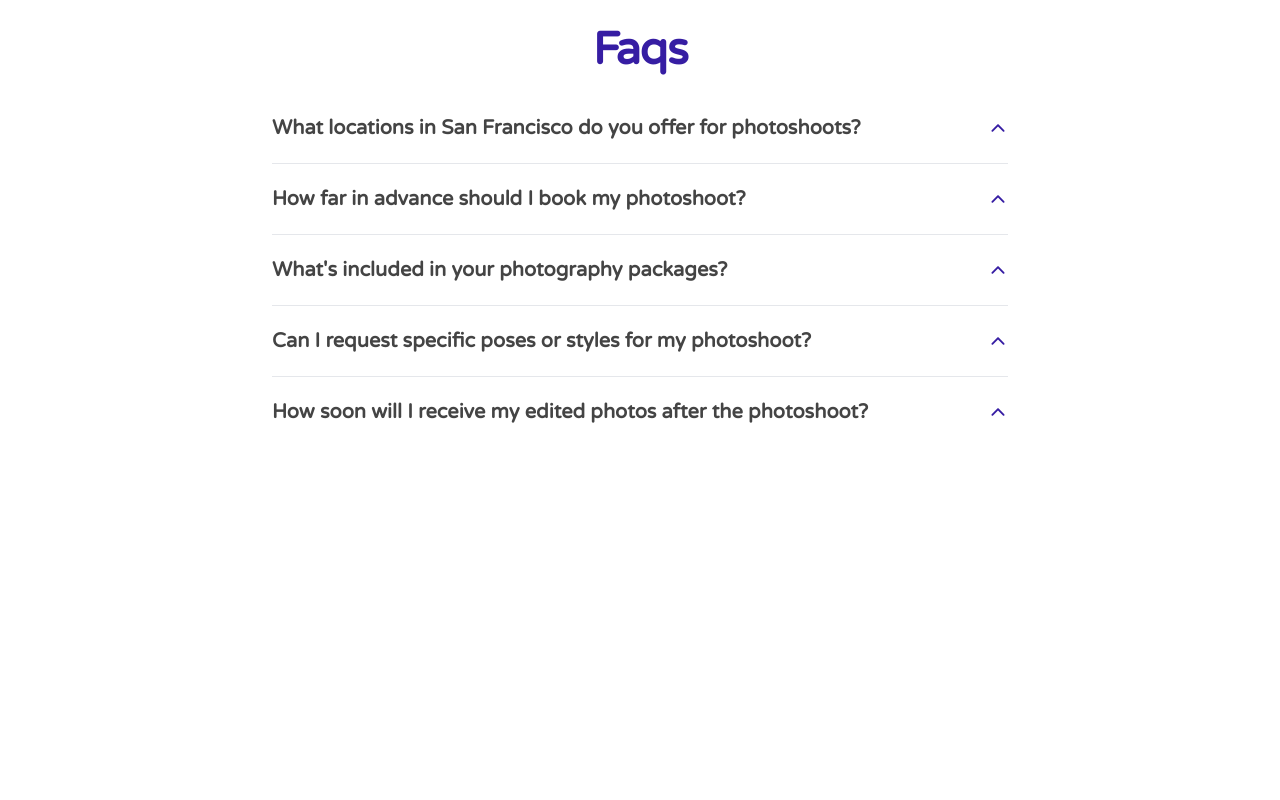
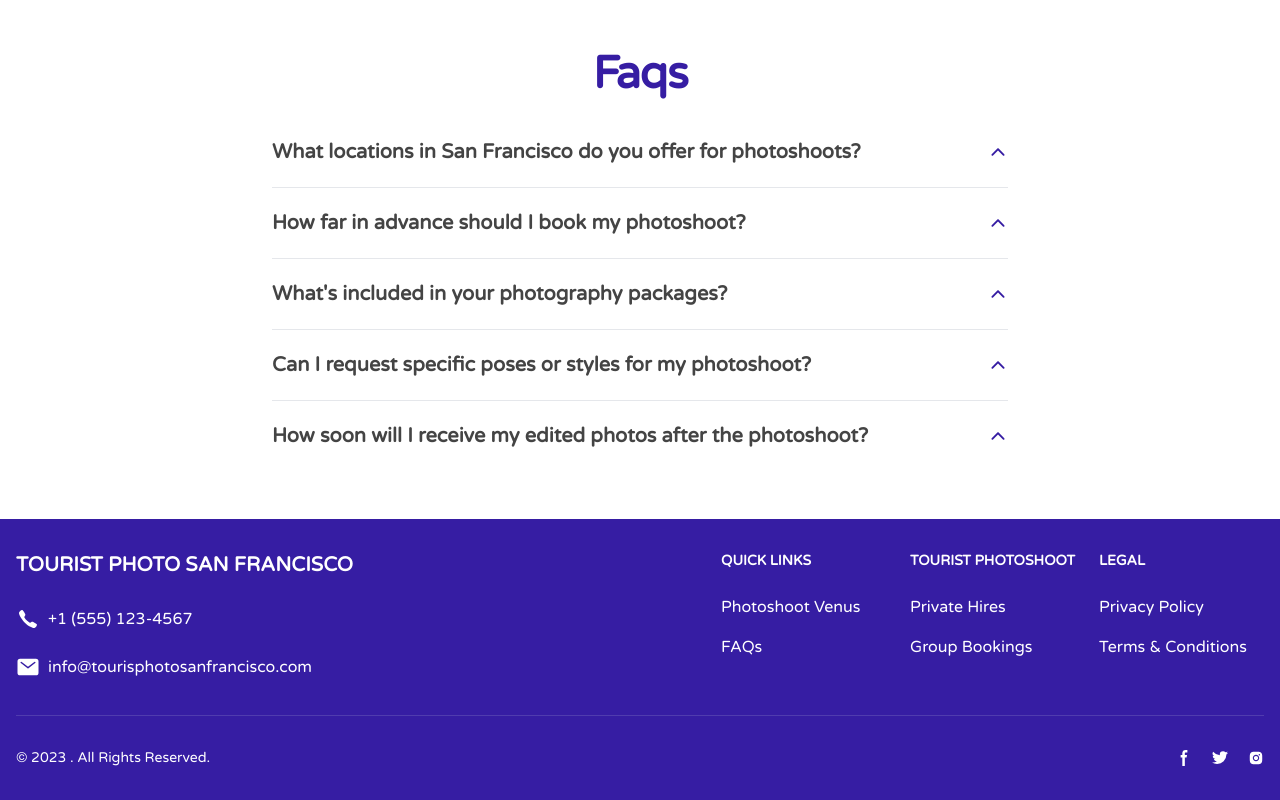
Before and after one commit to focus110/photoshoots-for-tourist, a React (Create React App) app: page / in a window 1280 px wide. Shown: the part 1666-2466 px from the top of the page. Before the commit the page ends 2161 px from the top, so only its background shows below. Built offline with nearby package versions, Linux system fonts and the light colour scheme.

Commit message:
added mobile menu, and change faq animation to height: auto

```diff
--- a/src/App.js
+++ b/src/App.js
@@ -1,34 +1,24 @@
 import "./App.css";
 import Banner from "./components/Banner";
-import ContentMenu from "./components/ContentMenu";
-import Features from "./components/Features";
 import Menu from "./components/Menu";
 import Navbar from "./components/Navbar";
 import ServiceAlert from "./components/ServiceAlert";
 import Venues from "./components/Venues";
 import Topbar from "./components/Topbar";
 import Faqs from "./components/Faqs";
+import Footer from "./components/Footer";
+import { useState } from "react";
+import MobileMenu from "./components/MobileMenu";
 
 function App() {
-  document.addEventListener("DOMContentLoaded", function () {
-    const sections = document.querySelectorAll("section");
+  const [isOpen, setIsOpen] = useState(false);
 
-    sections.forEach((section) => {
-      section.addEventListener("click", scrollToSection);
-    });
-
-    function scrollToSection() {
-      const targetId = this.getAttribute("id");
-      const targetSection = document.getElementById(targetId);
-
-      // Scroll smoothly to the target section
-      targetSection.scrollIntoView({
-        behavior: "smooth",
-      });
-    }
-  });
+  const toggleMenu = () => {
+    setIsOpen(!isOpen);
+  };
   return (
     <div className="w-full">
+      <MobileMenu isOpen={isOpen} toggleMenu={toggleMenu} />
       <Topbar />
       <Navbar />
       <Menu />
@@ -36,6 +26,7 @@
       <ServiceAlert isMobile={true} />
       <Venues />
       <Faqs />
+      <Footer />
     </div>
   );
 }
--- a/src/components/Faq.jsx
+++ b/src/components/Faq.jsx
@@ -24,10 +24,10 @@
       <AnimatePresence>
         {isOpen && (
           <motion.p
-            initial={{ opacity: 0, y: -20 }}
-            animate={{ opacity: 1, y: 0 }}
-            exit={{ opacity: 0, y: -20 }}
-            transition={{ duration: 0.5 }}
+            initial={{ height: 0, opacity: 0 }}
+            exit={{ height: 0, opacity: 0 }}
+            animate={{ height: isOpen ? "auto" : 0, opacity: isOpen ? 1 : 0 }}
+            transition={{ duration: 0.5, ease: "easeInOut" }}
             className="max-w-screen-sm mb-6 font-light text-text-light text-left md:text-left text-[16px] md:text-[18px] mt-3"
           >
             {description}
--- /dev/null
+++ b/src/components/Footer.jsx
@@ -0,0 +1,141 @@
+import React from "react";
+import { AiFillInstagram } from "react-icons/ai";
+import { IoIosCall } from "react-icons/io";
+import { IoMail } from "react-icons/io5";
+
+const Footer = () => {
+  return (
+    <footer className="bg-primary">
+      <div className="mx-auto w-full max-w-screen-xl p-4 py-6 lg:py-8">
+        <div className="md:flex md:justify-between">
+          <div className="mb-8 md:mb-0">
+            <a href="/" className="flex items-center mb-6">
+              {/* <img
+                src="#"
+                className="h-8 me-3"
+                alt="FlowBite Logo"
+              /> */}
+              <span className="self-center text-white text-xl font-semibold whitespace-nowrap">
+                TOURIST PHOTO SAN FRANCISCO
+              </span>
+            </a>
+            <ul className="text-white font-medium grid">
+              <li className="inline-flex items-center gap-2 mb-4">
+                <IoIosCall className="w-6 h-8" />
+                <a href="#" className="hover:underline ">
+                  +1 (555) 123-4567
+                </a>
+              </li>
+              <li className="inline-flex items-center gap-2">
+                <IoMail className="w-6 h-8" />
+                <a href="#" className="hover:underline">
+                  info@tourisphotosanfrancisco.com
+                </a>
+              </li>
+            </ul>
+          </div>
+          <div className="grid grid-cols-2 gap-8 sm:gap-6 sm:grid-cols-3">
+            <div>
+              <h2 className="mb-6 text-sm font-semibold text-white uppercase">
+                Quick Links
+              </h2>
+              <ul className="text-white font-medium">
+                <li className="mb-4">
+                  <a href="#" className="hover:underline capitalize">
+                    Photoshoot Venus
+                  </a>
+                </li>
+                <li>
+                  <a href="#" className="hover:underline">
+                    FAQs
+                  </a>
+                </li>
+              </ul>
+            </div>
+            <div>
+              <h2 className="mb-6 text-sm font-semibold text-white uppercase">
+                Tourist Photoshoot
+              </h2>
+              <ul className="text-white font-medium">
+                <li className="mb-4">
+                  <a href="#" className="hover:underline ">
+                    Private Hires
+                  </a>
+                </li>
+                <li>
+                  <a href="#" className="hover:underline">
+                    Group Bookings
+                  </a>
+                </li>
+              </ul>
+            </div>
+            <div>
+              <h2 className="mb-6 text-sm font-semibold text-white uppercase">
+                Legal
+              </h2>
+              <ul className="text-white font-medium">
+                <li className="mb-4">
+                  <a href="#" className="hover:underline">
+                    Privacy Policy
+                  </a>
+                </li>
+                <li>
+                  <a href="#" className="hover:underline">
+                    Terms &amp; Conditions
+                  </a>
+                </li>
+              </ul>
+            </div>
+          </div>
+        </div>
+        <hr className="my-6 opacity-15 sm:mx-auto lg:my-8" />
+        <div className="sm:flex sm:items-center sm:justify-between">
+          <span className="text-sm text-white sm:text-center">
+            © 2023 . All Rights Reserved.
+          </span>
+          <div className="flex mt-4 sm:justify-center sm:mt-0">
+            <a href="#" className="text-white hover:text-white">
+              <svg
+                className="w-4 h-4"
+                aria-hidden="true"
+                xmlns="http://www.w3.org/2000/svg"
+                fill="currentColor"
+                viewBox="0 0 8 19"
+              >
+                <path
+                  fill-rule="evenodd"
+                  d="M6.135 3H8V0H6.135a4.147 4.147 0 0 0-4.142 4.142V6H0v3h2v9.938h3V9h2.021l.592-3H5V3.591A.6.6 0 0 1 5.592 3h.543Z"
+                  clip-rule="evenodd"
+                />
+              </svg>
+              <span className="sr-only">Facebook page</span>
+            </a>
+
+            <a href="#" className="text-white hover:text-white ms-5">
+              <svg
+                className="w-4 h-4"
+                aria-hidden="true"
+                xmlns="http://www.w3.org/2000/svg"
+                fill="currentColor"
+                viewBox="0 0 20 17"
+              >
+                <path
+                  fill-rule="evenodd"
+                  d="M20 1.892a8.178 8.178 0 0 1-2.355.635 4.074 4.074 0 0 0 1.8-2.235 8.344 8.344 0 0 1-2.605.98A4.13 4.13 0 0 0 13.85 0a4.068 4.068 0 0 0-4.1 4.038 4 4 0 0 0 .105.919A11.705 11.705 0 0 1 1.4.734a4.006 4.006 0 0 0 1.268 5.392 4.165 4.165 0 0 1-1.859-.5v.05A4.057 4.057 0 0 0 4.1 9.635a4.19 4.19 0 0 1-1.856.07 4.108 4.108 0 0 0 3.831 2.807A8.36 8.36 0 0 1 0 14.184 11.732 11.732 0 0 0 6.291 16 11.502 11.502 0 0 0 17.964 4.5c0-.177 0-.35-.012-.523A8.143 8.143 0 0 0 20 1.892Z"
+                  clip-rule="evenodd"
+                />
+              </svg>
+              <span className="sr-only">Twitter page</span>
+            </a>
+            <a href="#" className="text-white hover:text-white ms-5">
+              <AiFillInstagram className="w-4 h-4" />
+              <span className="sr-only">Twitter page</span>
+            </a>
+          </div>
+        </div>
+      </div>
+    </footer>
+  );
+};
+
+export default Footer;
--- /dev/null
+++ b/src/components/MobileMenu.jsx
@@ -0,0 +1,27 @@
+import React from "react";
+import { motion } from "framer-motion";
+
+const MobileMenu = ({ isOpen, toggleMenu }) => {
+  return (
+    <div className="mobile-menu">
+      <button className="menu-button" onClick={toggleMenu}>
+        {isOpen ? "Close Menu" : "Open Menu"}
+      </button>
+      <motion.div
+        className="menu-panel"
+        initial={{ height: 0, opacity: 0 }}
+        animate={{ height: isOpen ? "auto" : 0, opacity: isOpen ? 1 : 0 }}
+        transition={{ duration: 0.3 }}
+      >
+        <ul>
+          <li>Menu Item 1</li>
+          <li>Menu Item 2</li>
+          <li>Menu Item 3</li>
+          {/* Add more menu items as needed */}
+        </ul>
+      </motion.div>
+    </div>
+  );
+};
+
+export default MobileMenu;
```
